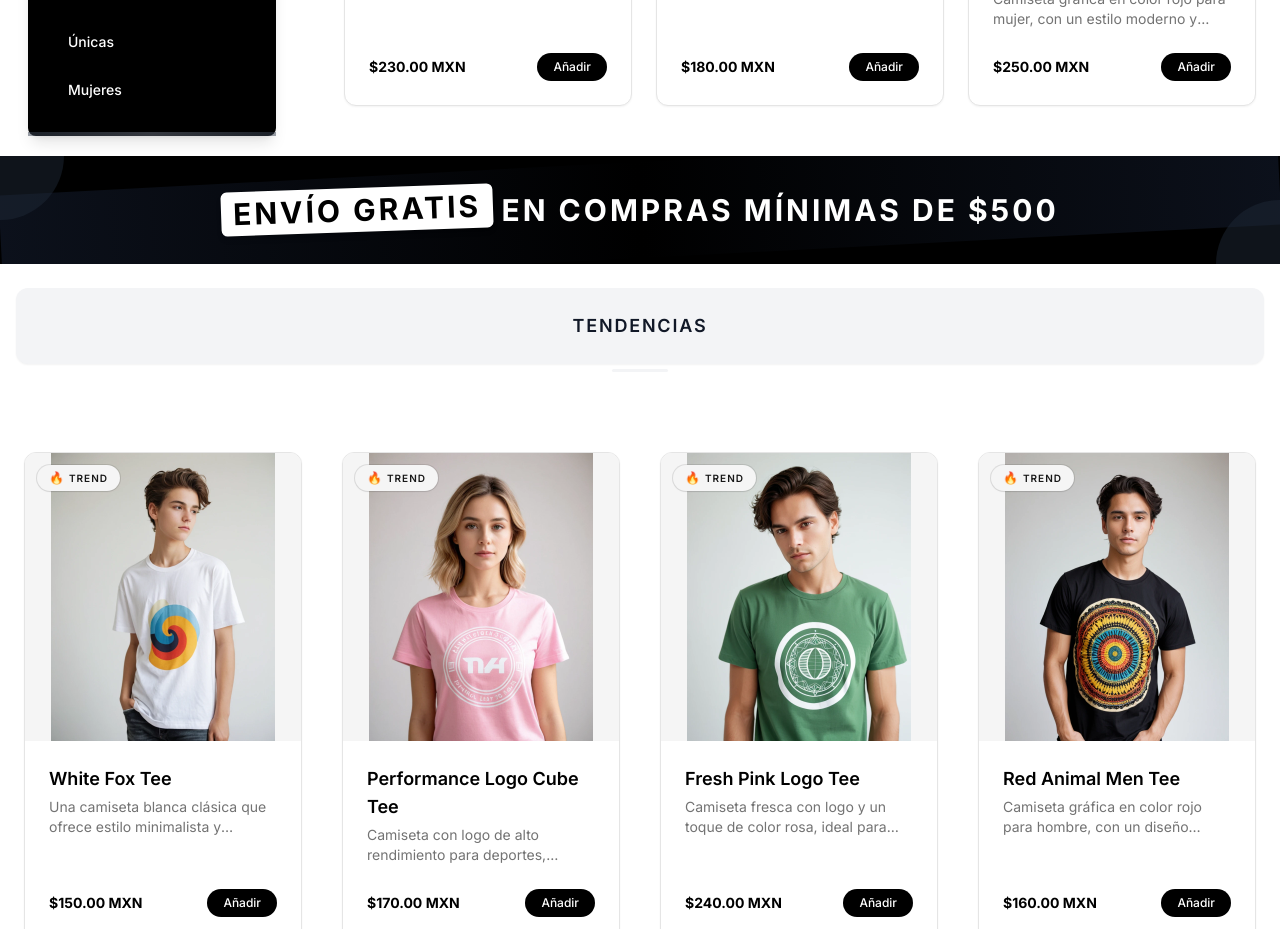
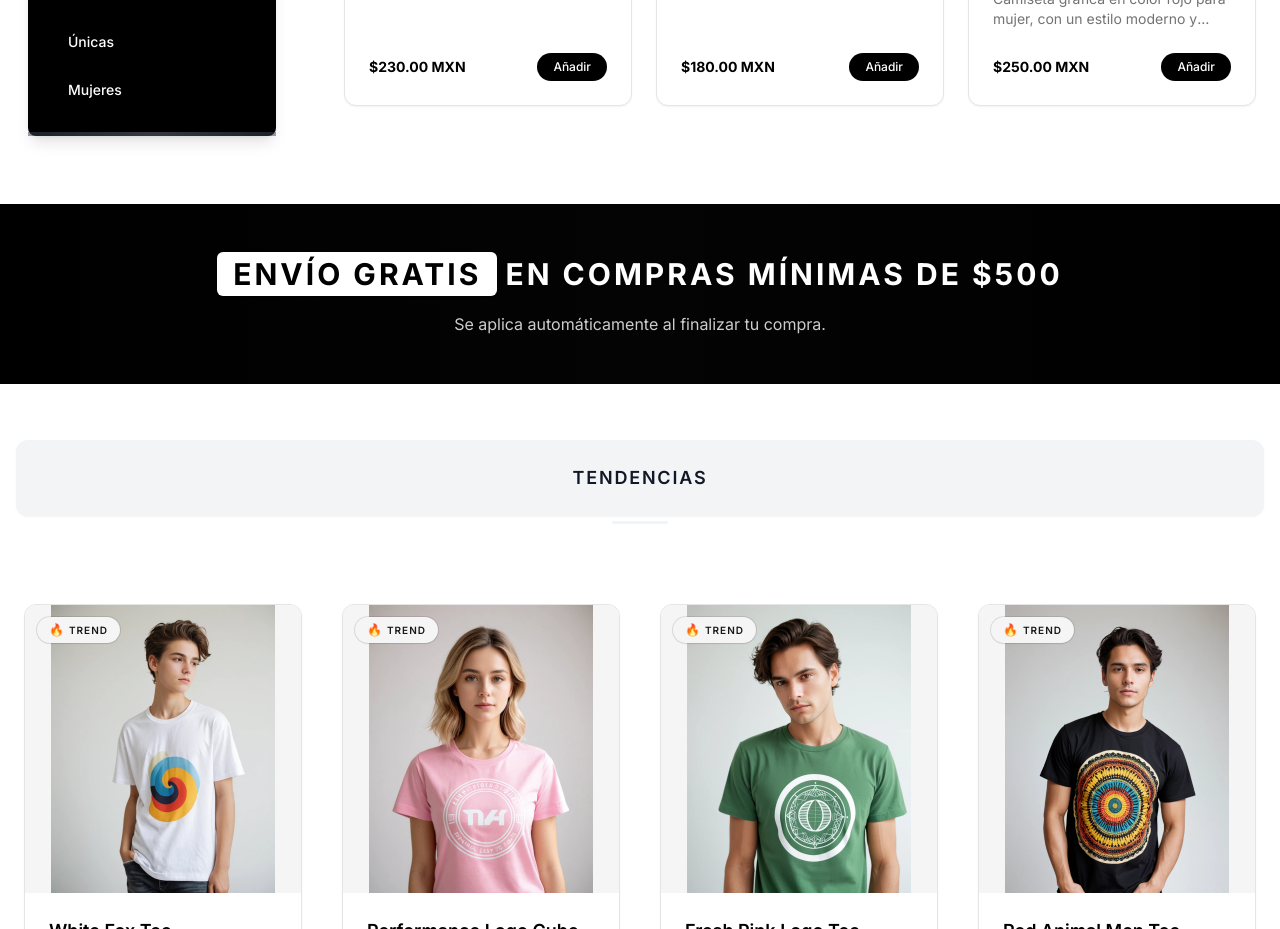
Before and after one commit to sebasdex/ropavejero-next, a Next.js app: page / in a window 1280 px wide. Shown: the part 1580-2509 px from the top of the page. Built offline with nearby package versions, Linux system fonts and the light colour scheme.

Commit message:
feat: Refactor Offer component for improved layout and styling

```diff
--- a/src/components/Offer.tsx
+++ b/src/components/Offer.tsx
@@ -1,17 +1,20 @@
 function Offer() {
   return (
-    <section className="w-full text-center text-white bg-black p-8 relative overflow-hidden">
-      <div className="absolute inset-0 bg-black flex items-center justify-center">
-        <div className="w-full h-24 bg-gradient-to-r from-gray-900 via-black to-gray-900 opacity-70 transform -rotate-3"></div>
+    <section className="w-full bg-black text-white py-12 px-6 sm:px-12 mt-12 mb-8 relative overflow-hidden">
+      <div className="absolute inset-0 bg-gradient-to-r from-transparent via-white/5 to-transparent opacity-30 pointer-events-none" />
+
+      <div className="relative z-10 text-center max-w-5xl mx-auto">
+        <h2 className="text-2xl sm:text-3xl font-bold uppercase tracking-widest leading-snug">
+          <span className="inline-block bg-white text-black px-4 py-1 rounded-md shadow-sm mr-2">
+            Envío gratis
+          </span>
+          en compras mínimas de $500
+        </h2>
+
+        <p className="mt-4 text-sm sm:text-base text-white/80">
+          Se aplica automáticamente al finalizar tu compra.
+        </p>
       </div>
-      <h1 className="relative z-10 text-2xl md:text-3xl font-bold uppercase tracking-widest">
-        <span className="inline-block bg-white text-black px-3 py-1 rounded-md mr-2 transform -rotate-2 shadow-md">
-          Envío gratis
-        </span>
-        en compras mínimas de $500
-      </h1>
-      <div className="absolute top-0 left-0 w-16 h-16 bg-gray-800 rounded-br-full opacity-50"></div>
-      <div className="absolute bottom-0 right-0 w-16 h-16 bg-gray-800 rounded-tl-full opacity-50"></div>
     </section>
   );
 }
```
